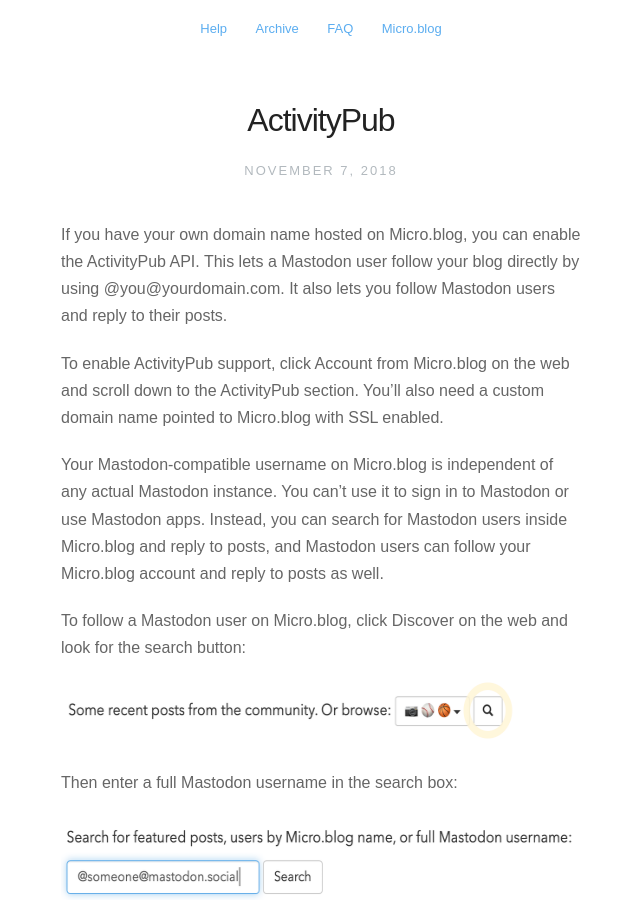
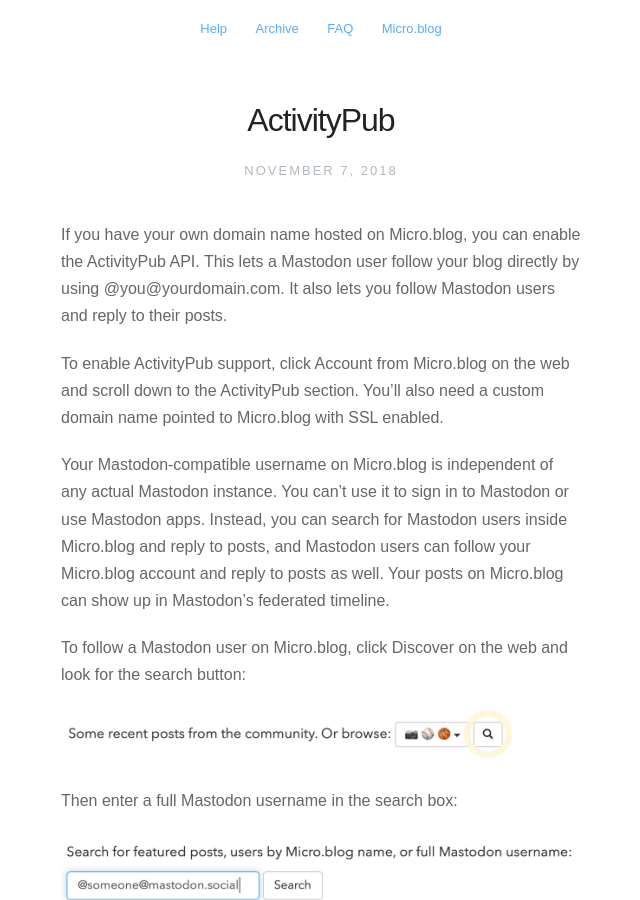
Before and after one commit to microdotblog/help.micro.blog, a Jekyll site: the page built from _posts/2018-11-07-activitypub.markdown, in a window 1280 px wide and 900 px high. Shown: the whole window, without its empty margins (319-959 px from the left). Built offline with Jekyll 4.4.1, drawn with Linux system fonts in a browser that asks for light colours; nearby versions of some CDN libraries.

Commit message:
Updated Mastodon text and image sizes.

```diff
--- a/_posts/2018-11-07-activitypub.markdown
+++ b/_posts/2018-11-07-activitypub.markdown
@@ -8,15 +8,15 @@
 
 To enable ActivityPub support, click Account from Micro.blog on the web and scroll down to the ActivityPub section. You'll also need a custom domain name pointed to Micro.blog with SSL enabled.
 
-Your Mastodon-compatible username on Micro.blog is independent of any actual Mastodon instance. You can't use it to sign in to Mastodon or use Mastodon apps. Instead, you can search for Mastodon users inside Micro.blog and reply to posts, and Mastodon users can follow your Micro.blog account and reply to posts as well.
+Your Mastodon-compatible username on Micro.blog is independent of any actual Mastodon instance. You can't use it to sign in to Mastodon or use Mastodon apps. Instead, you can search for Mastodon users inside Micro.blog and reply to posts, and Mastodon users can follow your Micro.blog account and reply to posts as well. Your posts on Micro.blog can show up in Mastodon's federated timeline.
 
 To follow a Mastodon user on Micro.blog, click Discover on the web and look for the search button:
 
-<img src="/assets/images/discover_search.png" width="600" height="59" alt="Search box" />
+<img src="/assets/images/discover_search.png" width="500" height="50" alt="Search box" />
 
 Then enter a full Mastodon username in the search box:
 
-<img src="/assets/images/discover_mastodon.png" width="600" height="88" alt="Mastodon username" />
+<img src="/assets/images/discover_mastodon.png" width="500" height="74" alt="Mastodon username" />
 
 Some answers to common questions about ActivityPub support in Micro.blog:
 
```
